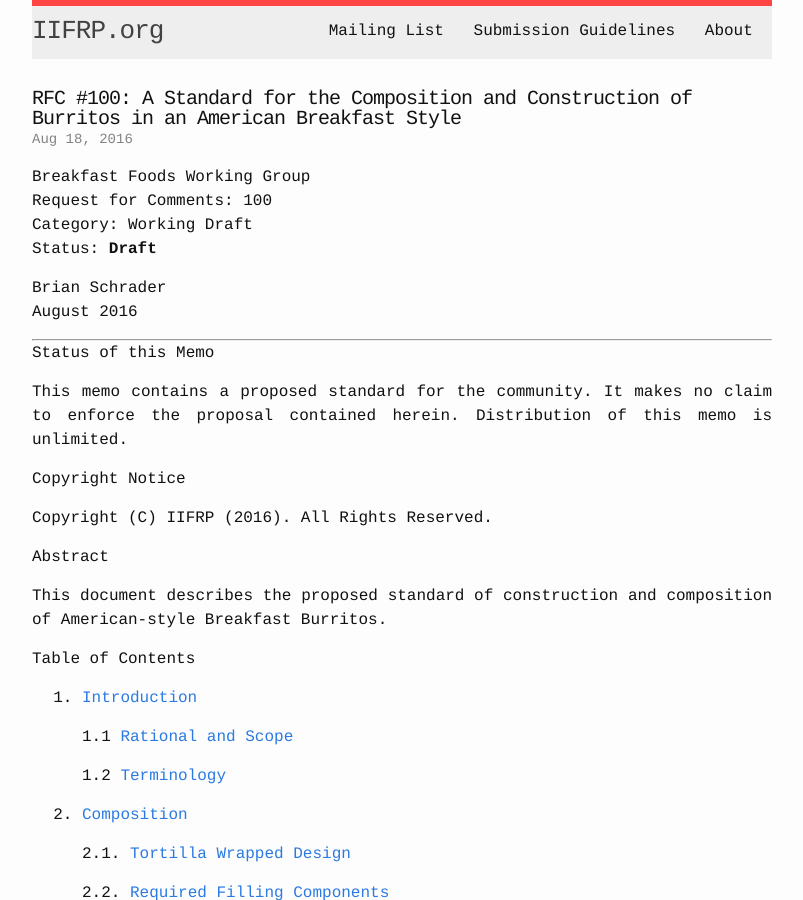
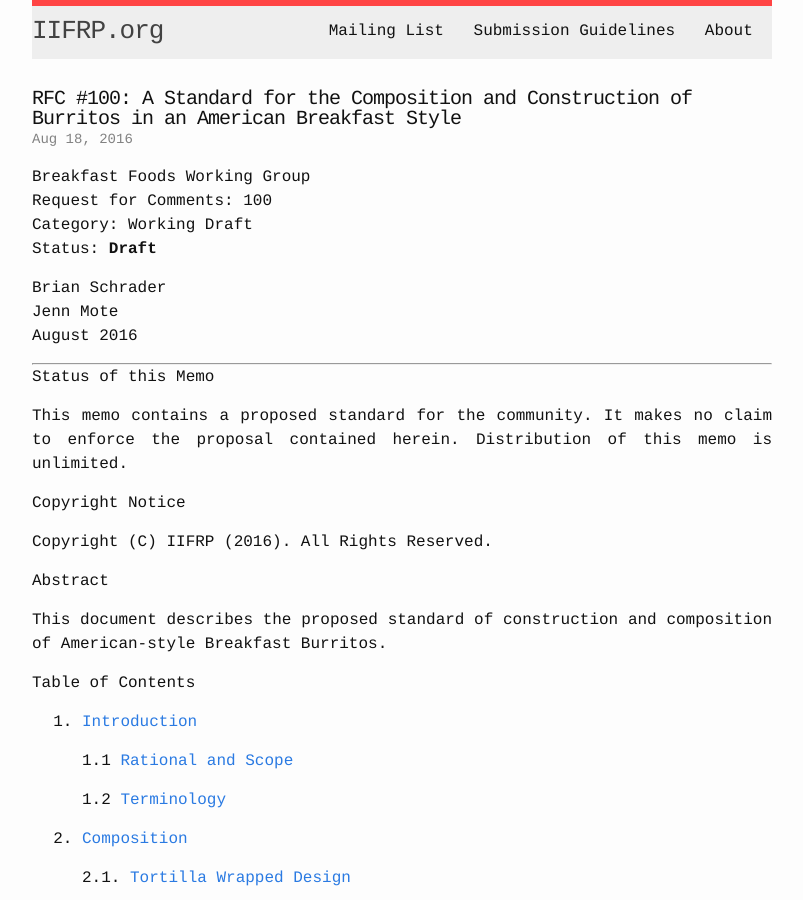
Before and after one commit to iifrp/iifrp.github.io, a Jekyll site: the page built from _posts/2016-08-18-RFC-100.markdown, in a window 1280 px wide and 900 px high. Shown: the whole window, without its empty margins (238-1041 px from the left). Built offline with Jekyll 4.4.1, drawn with Linux system fonts in a browser that asks for light colours.

Commit message:
Update 2016-08-18-RFC-100.markdown
Adds Jenn as a contributor (Ethical Considerations)

```diff
--- a/_posts/2016-08-18-RFC-100.markdown
+++ b/_posts/2016-08-18-RFC-100.markdown
@@ -12,6 +12,7 @@ Category: Working Draft<br />
 Status: **Draft**<br />
 
 Brian Schrader<br />
+Jenn Mote<br />
 August 2016
 
 ------
```
